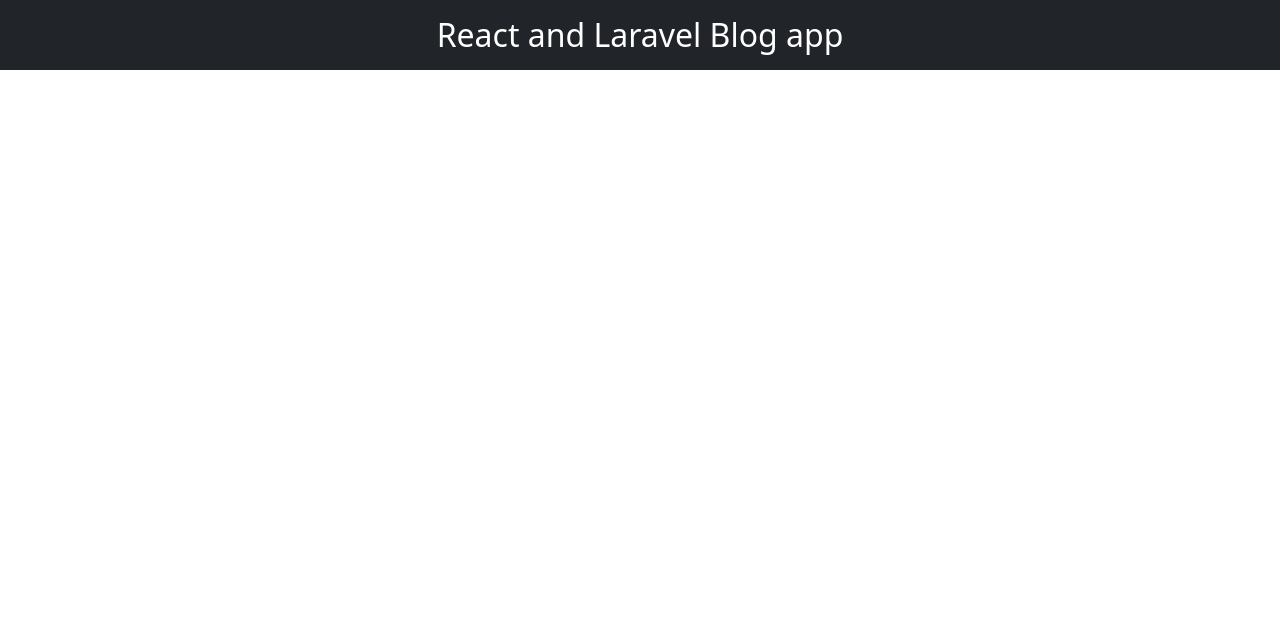
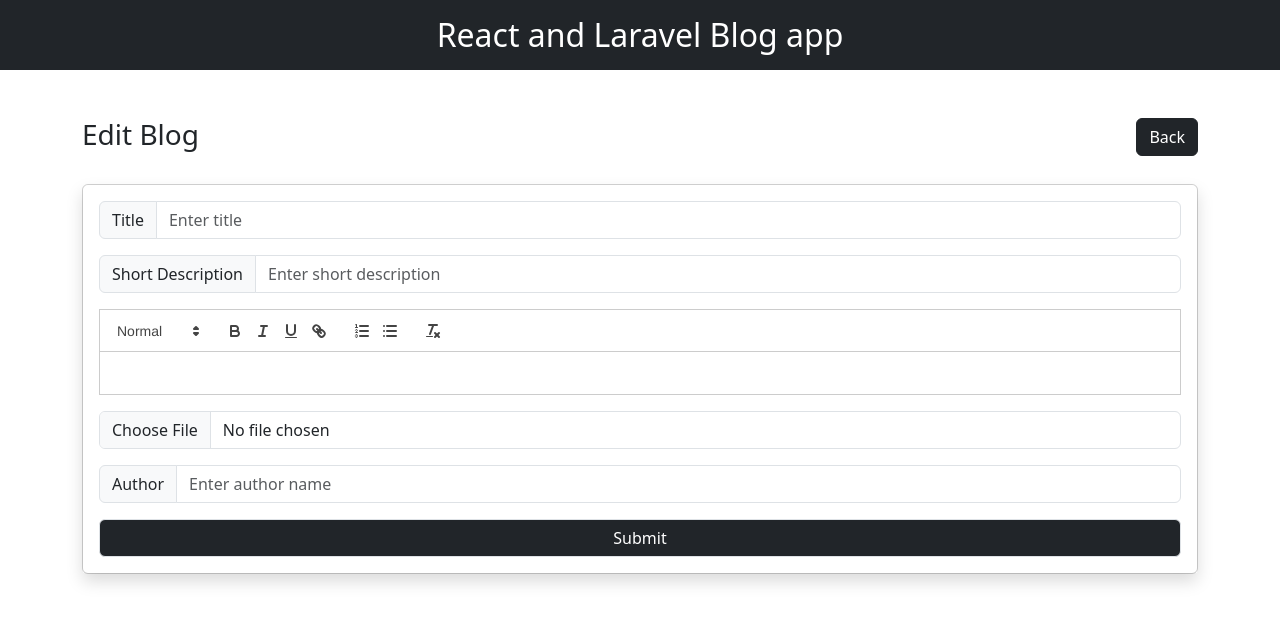
Before and after one commit to KAIZER445/react-laravel-blog-app, a React (Vite) app: page /blog/edit/1 in a window 1280 px wide. Shown: the top 624 px of the page. Built offline with nearby package versions, Linux system fonts and the light colour scheme; no server answers.

Commit message:
update in progress

```diff
--- a/src/App.jsx
+++ b/src/App.jsx
@@ -6,6 +6,7 @@
 import { ToastContainer } from 'react-toastify';
 import 'react-toastify/dist/ReactToastify.css';
 import DetailPage from './Pages/DetailPage';
+import EditBlog from './Pages/EditBlog';
 
 function App() {
 
@@ -16,6 +17,7 @@
         <Route path='/' element={<Display/>} />
         <Route path='/CreateBlog' element={<CreateBlog />} />
         <Route path='/blog/:id' element={<DetailPage />} />
+        <Route path='/blog/edit/:id' element={<EditBlog />} />
       </Routes>
 
       <ToastContainer position="bottom-right"/>
--- a/src/Components/BlogCard.jsx
+++ b/src/Components/BlogCard.jsx
@@ -23,11 +23,13 @@
                     </Card.Text>
                     <div className='d-flex justify-content-between align-items-center'>
                         <Link as={Link} to={`/blog/${blog.id}`}><Button variant="dark" className='btn-sm'>Details</Button></Link>
+                        <Link as={Link} to={`/blog/edit/${blog.id}`}>
                         <div>
                             <svg xmlns="http://www.w3.org/2000/svg" width="16" height="16" fill="currentColor" className="bi bi-pencil-fill" viewBox="0 0 16 16">
                                 <path d="M12.854.146a.5.5 0 0 0-.707 0L10.5 1.793 14.207 5.5l1.647-1.646a.5.5 0 0 0 0-.708zm.646 6.061L9.793 2.5 3.293 9H3.5a.5.5 0 0 1 .5.5v.5h.5a.5.5 0 0 1 .5.5v.5h.5a.5.5 0 0 1 .5.5v.5h.5a.5.5 0 0 1 .5.5v.207zm-7.468 7.468A.5.5 0 0 1 6 13.5V13h-.5a.5.5 0 0 1-.5-.5V12h-.5a.5.5 0 0 1-.5-.5V11h-.5a.5.5 0 0 1-.5-.5V10h-.5a.5.5 0 0 1-.175-.032l-.179.178a.5.5 0 0 0-.11.168l-2 5a.5.5 0 0 0 .65.65l5-2a.5.5 0 0 0 .168-.11z" />
                             </svg>
                         </div>
+                        </Link>
                     </div>
                 </Card.Body>
             </Card>
--- /dev/null
+++ b/src/Components/EditCard.jsx
@@ -0,0 +1,153 @@
+import React, { useState, useEffect } from 'react';
+import Form from 'react-bootstrap/Form';
+import InputGroup from 'react-bootstrap/InputGroup';
+import Card from 'react-bootstrap/Card';
+import ReactQuill from 'react-quill';
+import 'react-quill/dist/quill.snow.css';
+import { useForm } from "react-hook-form";
+import { toast } from 'react-toastify';
+import { useNavigate, useParams } from 'react-router-dom';
+
+const EditCard = () => {
+    const [html, setHtml] = useState('');
+    const [imageID, setImageID] = useState('');
+    const [blog, setBlog] = useState({});
+    const navigate = useNavigate();
+    const parms = useParams();
+
+    const notifySuccess = (message) => toast.success(message, { autoClose: 3000 });
+    const notifyError = (message) => toast.error(message, { autoClose: 3000 });
+
+    const {
+        register,
+        handleSubmit,
+        formState: { errors },
+    } = useForm();
+
+    const handleEditorChange = (value) => setHtml(value);
+
+    const handleFileChange = async (e) => {
+        const file = e.target.files[0];
+        const formData = new FormData();
+        formData.append("image", file);
+
+        try {
+            const res = await fetch("http://127.0.0.1:8000/api/save-temp-image", {
+                method: "POST",
+                body: formData,
+            });
+
+            const result = await res.json();
+            if (result.status === false) {
+                notifyError(result.errors.image || "File upload failed");
+                e.target.value = null;
+            } else {
+                notifySuccess("Image uploaded successfully");
+                setImageID(result.image.id);
+            }
+        } catch (error) {
+            notifyError("An error occurred during file upload");
+            console.error(error);
+        }
+    };
+
+    const formSubmit = async (data) => {
+        const formData = {
+            ...data,
+            description: html,
+            image_id: imageID,
+        };
+
+        const method = parms.id ? "PUT" : "POST";
+        const url = parms.id
+            ? `http://127.0.0.1:8000/api/blog/${parms.id}`
+            : "http://127.0.0.1:8000/api/blog";
+
+        try {
+            const res = await fetch(url, {
+                method,
+                headers: {
+                    'Content-type': 'application/json',
+                },
+                body: JSON.stringify(formData),
+            });
+
+            if (res.ok) {
+                notifySuccess("Successfully saved! 👍");
+                navigate('/');
+            } else {
+                notifyError("Failed to save!");
+            }
+        } catch (error) {
+            notifyError("An error occurred while saving");
+            console.error(error);
+        }
+    };
+
+    const fetchBlog = async () => {
+        try {
+            const res = await fetch(`http://127.0.0.1:8000/api/blog/${parms.id}`);
+            const result = await res.json();
+            setBlog(result.data);
+            setHtml(result.data.description);
+        } catch (error) {
+            console.error("Error fetching blog data:", error);
+        }
+    };
+
+    useEffect(() => {
+        if (parms.id) fetchBlog();
+    }, [parms.id]);
+    return (
+        <>
+
+            <Card>
+                <Card.Body className='border-0 shadow'>
+                    <form onSubmit={handleSubmit(formSubmit)}>
+                        <InputGroup>
+                            <InputGroup.Text>Title</InputGroup.Text>
+                            <Form.Control
+                                {...register('title', { required: true })}
+                                placeholder="Enter title"
+                                className={`${errors.title ? 'is-invalid' : ''}`}
+                                value={blog.title}
+                            />
+                        </InputGroup>
+                        {errors.title && <p className="text-danger fst-italic">This field is required</p>}
+
+                        <InputGroup className="my-3">
+                            <InputGroup.Text>Short Description</InputGroup.Text>
+                            <Form.Control
+                                placeholder='Enter short description'
+                                {...register('shortDec')}
+                                value={blog.shortDec}
+                            />
+                        </InputGroup>
+
+                        <ReactQuill value={html} onChange={handleEditorChange} className='mb-3' />
+
+                        <InputGroup className='my-3'>
+                            <Form.Control type="file" onChange={handleFileChange} aria-label="Choose file" />
+                        </InputGroup>
+
+                        <InputGroup>
+                            <InputGroup.Text>Author</InputGroup.Text>
+                            <Form.Control
+                                {...register('author', { required: true })}
+                                placeholder="Enter author name"
+                                className={`${errors.author ? 'is-invalid' : ''}`}
+                                value={blog.author}
+                            />
+                        </InputGroup>
+                        {errors.author && <p className="text-danger fst-italic mb-0">This field is required</p>}
+
+                        <button type="submit" className='btn btn-dark border w-100 mt-3'>Submit</button>
+                    </form>
+
+                </Card.Body>
+            </Card>
+        </>
+    )
+}
+
+export default EditCard
--- /dev/null
+++ b/src/Pages/EditBlog.jsx
@@ -0,0 +1,27 @@
+import React from 'react'
+import EditCard from '../Components/EditCard'
+import { Link } from 'react-router-dom';
+
+const EditBlog = () => {
+  return (
+    <div>
+        <div className="container">
+            <div className="row mt-5">
+                <div className="col-12">
+                <div className='d-flex justify-content-between pb-4'>
+                            <h3>Edit Blog</h3>
+                            <Link as={Link} to='/'><button className='btn btn-dark'>Back</button></Link>
+                        </div>
+                </div>
+                <div className="col-12">
+
+                </div>
+            </div>
+            <EditCard/>
+        </div>
+
+    </div>
+  )
+}
+
+export default EditBlog
```
